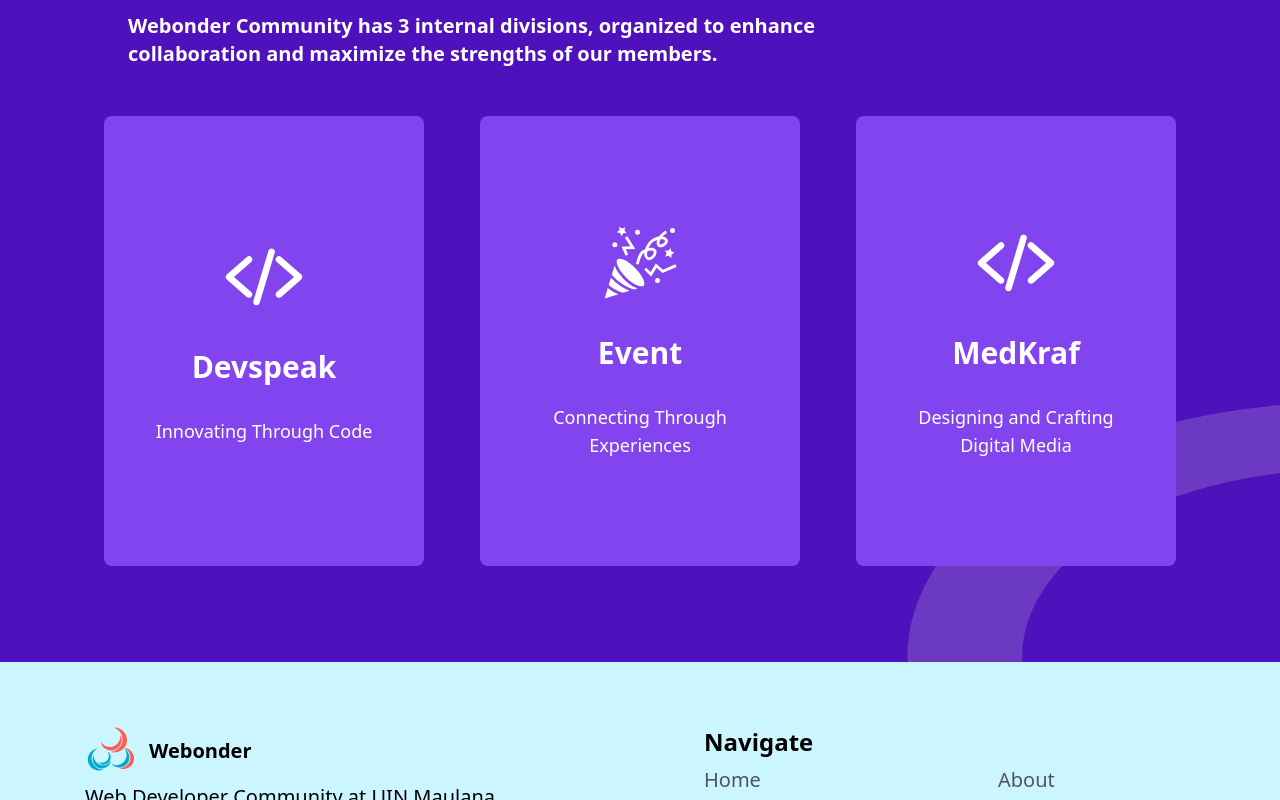
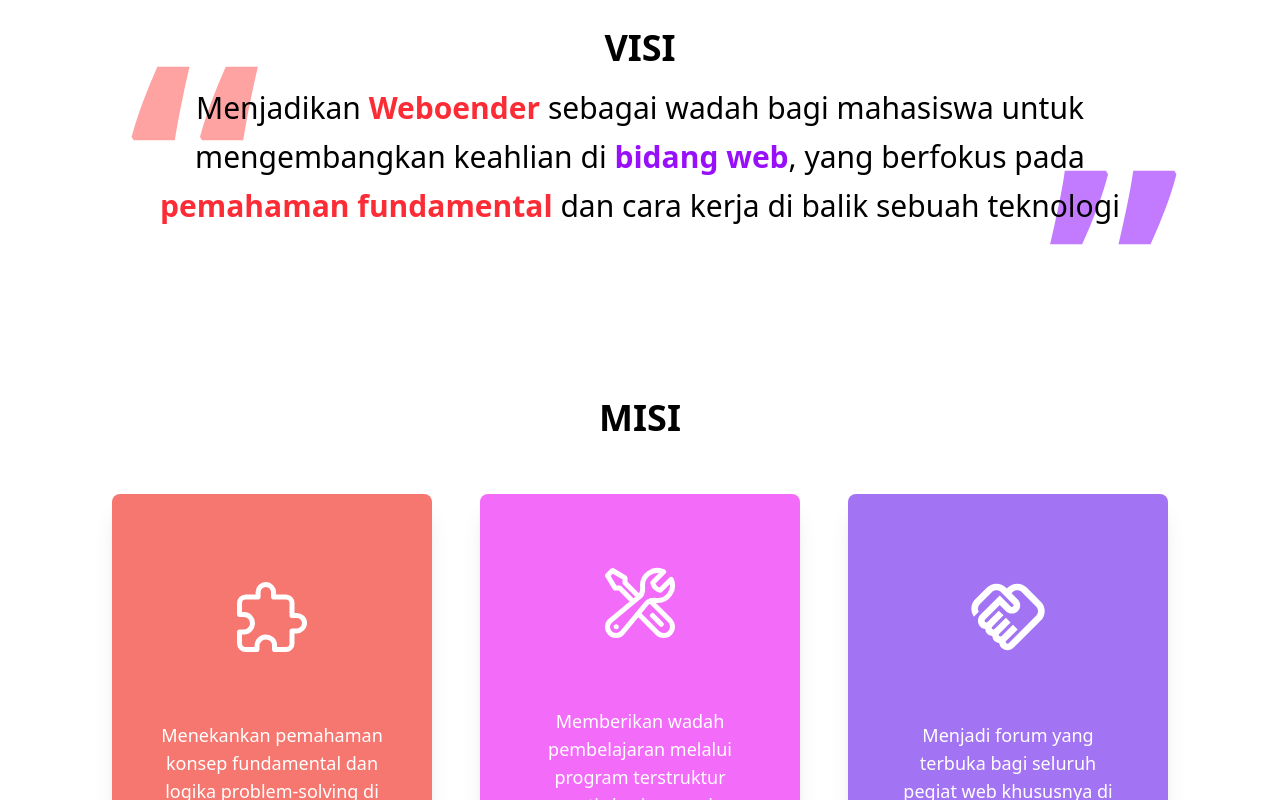
Before and after one commit to addid-cloud/webonder, a Next.js app: page / in a window 1280 px wide. Shown: the part 900-1700 px from the top of the page. Built offline with nearby package versions, Linux system fonts and the light colour scheme.

Commit message:
Add Visi and Misi components and update styles
Introduces new Visi and Misi components and integrates them into the Home page. Updates Card component to support customizable background colors and adds new color variables to globals.css. Adjusts Divisi image positioning for improved layout.

```diff
--- a/src/app/globals.css
+++ b/src/app/globals.css
@@ -15,7 +15,7 @@
   --color-brandPurple-50: #efe8fd;
   --color-brandPurple-100: #efe8fd;
   --color-brandPurple-200: #efe8fd;
-  --color-brandPurple-300: #efe8fd;
+  --color-brandPurple-300: #a273f2;
   --color-brandPurple-400: #8244ee;
   --color-brandPurple-500: #efe8fd;
   --color-brandPurple-600: #4f11bb;
@@ -23,6 +23,8 @@
   --color-brandPurple-800: #efe8fd;
   --color-brandPurple-900: #efe8fd;
   --color-brandPurple-950: #efe8fd;
+  --color-brandPink-300: #f26cf9;
+  --color-brandTomato-300: #f57770;
 }
 
 .flex-center {
--- a/src/app/page.js
+++ b/src/app/page.js
@@ -1,13 +1,17 @@
 import { Divisi } from "@/components/Divisi";
 import Footer from "@/components/Footer";
 import Hero from "@/components/Hero";
+import { Misi } from "@/components/Misi";
 import Navbar from "@/components/Navbar";
+import { Visi } from "@/components/Visi";
 
 export default function Home() {
   return (
     <>
       <Navbar />
       <Hero />
+      <Visi />
+      <Misi />
       <Divisi />
       <Footer />
     </>
--- a/src/components/Card.jsx
+++ b/src/components/Card.jsx
@@ -1,8 +1,15 @@
 import React from "react";
 
-export const Card = ({ Icon, label, description }) => {
+export const Card = ({
+  Icon,
+  label,
+  description,
+  color = "bg-brandPurple-400",
+}) => {
   return (
-    <div className="flex flex-col justify-center items-center py-16 bg-brandPurple-400 w-80 px-6 rounded-lg gap-8 h-[450px]">
+    <div
+      className={`flex flex-col justify-center items-center py-16 w-80 px-6 rounded-lg gap-8 h-[450px] ${color} shadow-xl`}
+    >
       <Icon size={80} className="text-white" />
       <h3 className="text-3xl font-semibold">{label}</h3>
       <h5 className="text-lg w-10/12 text-center">{description}</h5>
--- a/src/components/Divisi.jsx
+++ b/src/components/Divisi.jsx
@@ -33,7 +33,7 @@
       <img
         src="./circle-full-right 1.png"
         alt=""
-        className="absolute w-1/2 h-1/2  -right-32 -bottom-10 -z-10"
+        className="absolute w-1/2 h-1/2  -right-52 -bottom-10 -z-10"
       />
     </section>
   );
--- /dev/null
+++ b/src/components/Misi.jsx
@@ -0,0 +1,37 @@
+import React from "react";
+import { IoExtensionPuzzleOutline } from "react-icons/io5";
+import { HiOutlineWrenchScrewdriver } from "react-icons/hi2";
+import { MdOutlineHandshake } from "react-icons/md";
+
+import { Card } from "./Card";
+
+export const Misi = () => {
+  return (
+    <div className="flex flex-col justify-center items-center">
+      <h3 className="text-4xl font-bold mb-4">MISI</h3>
+      <div className="flex flex-row text-white mb-40 mt-10  gap-12">
+        <Card
+          Icon={IoExtensionPuzzleOutline}
+          description={
+            "Menekankan pemahaman konsep fundamental dan logika problem-solving di atas sekadar kemampuan menghasilkan kode."
+          }
+          color="bg-brandTomato-300"
+        />
+        <Card
+          Icon={HiOutlineWrenchScrewdriver}
+          description={
+            "Memberikan wadah pembelajaran melalui program terstruktur seperti sharing session, dan project-based learning."
+          }
+          color="bg-brandPink-300"
+        />
+        <Card
+          Icon={MdOutlineHandshake}
+          description={
+            "Menjadi forum yang terbuka bagi seluruh pegiat web khususnya di Teknik Informatika UIN Malang."
+          }
+          color=" bg-brandPurple-300"
+        />
+      </div>
+    </div>
+  );
+};
--- /dev/null
+++ b/src/components/Visi.jsx
@@ -0,0 +1,28 @@
+import React from "react";
+
+export const Visi = () => {
+  return (
+    <div className="flex justify-center flex-col items-center text-center px-6 py-10 relative my-32">
+      <h1 className="text-4xl font-bold mb-4">VISI</h1>
+      <div className="relative">
+        <h2 className="w-5xl text-3xl leading-relaxed font-medium">
+          Menjadikan{" "}
+          <span className="text-red-500 font-semibold">Weboender</span> sebagai
+          wadah bagi mahasiswa untuk mengembangkan keahlian di{" "}
+          <span className="text-purple-600 font-semibold">bidang web</span>,
+          yang berfokus pada{" "}
+          <span className="text-red-500 font-semibold">
+            pemahaman fundamental{" "}
+          </span>
+          dan cara kerja di balik sebuah teknologi
+        </h2>
+        <span className="absolute -left-0 -bottom-40 text-[300px] text-red-300 font-bold -z-10">
+          “
+        </span>
+        <span className="absolute -right-7 -top-10  text-[300px] text-purple-400 font-bold -z-10 ">
+          ”
+        </span>
+      </div>
+    </div>
+  );
+};
```
